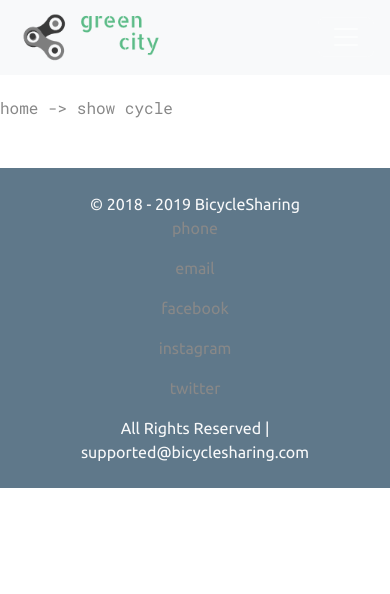
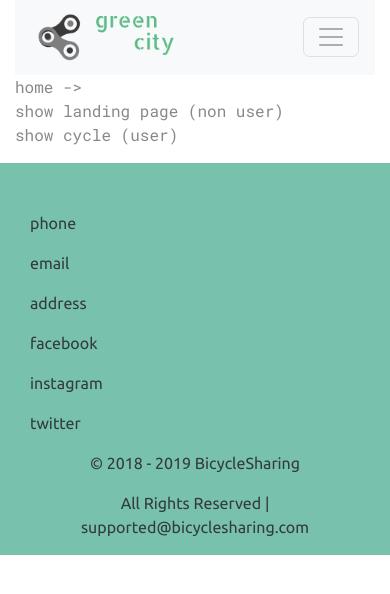
Before and after one commit to anwar-ul-azim/green-city, a Django app: template bicyclesharing/templates/home.html in a window 390 px wide. Shown: the top 594 px of the page. Run offline with Django 3.2, Linux system fonts and the light colour scheme; the template is opened without the code that fills it, so the values that code supplies are empty; some libraries are stand-ins or nearby versions.

Commit message:
basic nav footer work

```diff
--- a/bicyclesharing/static/css/style.css
+++ b/bicyclesharing/static/css/style.css
@@ -1,4 +1,4 @@
-body {
+/* body {
     background: #fafafa;
     color: #333333;
     margin-top: 5rem;
@@ -81,4 +81,4 @@ body {
 
   .account-heading {
     font-size: 2.5rem;
-  }
+  } */
--- a/bicyclesharing/templates/base.html
+++ b/bicyclesharing/templates/base.html
@@ -26,28 +26,21 @@
     </style>
 </head>
 <body>
-  <div class="container-fluid p-0 m-0">
-    <div class="row pt-5">
-      <div class="col-lg-12">
-        <!-- nav bar  -->
-        {% include 'navbar.html' %}
-        </div>
-      </div>
-      <div class="row pt-5">
-        <div class="col-lg-12">
+    <!-- nav bar  -->
+    {% include 'navbar.html' %}
+    <!-- main div -->
+    <div class="container-fluid">
+      <div class="row">
+        <div class="col-md-12">
           <!-- message -->
           {% include 'message.html' %}
           <!-- main content -->
           {% block content %}{% endblock %}
         </div>
       </div>
-      <div class="row pt-5">
-        <div class="col-lg-12">
-          <!-- footer -->
-          {% include 'footer.html' %}
-        </div>
-      </div>
     </div>
+    <!-- footer -->
+    {% include 'footer.html' %}
     <!-- bootstrapcdn links -->
     <script src="https://code.jquery.com/jquery-3.3.1.slim.min.js"
       integrity="sha384-q8i/X+965DzO0rT7abK41JStQIAqVgRVzpbzo5smXKp4YfRvH+8abtTE1Pi6jizo" crossorigin="anonymous"></script>
--- a/bicyclesharing/templates/footer.html
+++ b/bicyclesharing/templates/footer.html
@@ -1,12 +1,23 @@
 <!-- Footer -->
-<footer class="py-4 bg-steel">
-    <div class="container text-center">
-    <p class="m-0 text-center text-light"> &copy; 2018 - {% now "Y" %} BicycleSharing </p>
-    <p>phone</p>
-    <p>email</p>
-    <p>facebook</p>
-    <p>instagram</p>
-    <p>twitter</p>
-    <p class="m-0 text-center text-light"> All Rights Reserved | supported@bicyclesharing.com </p>
+<footer class="container-fluid bg-primary text-dark">
+    <div class="container pt-5 mt-3">
+        <div class="row">
+            <div class="col-md-4">
+                <p>phone</p>
+                <p>email</p>
+                <p>address</p>
+            </div>
+            <div class="col-md-4">
+                <p>facebook</p>
+                <p>instagram</p>
+                <p>twitter</p>
+            </div>
+        </div>
+        <div class="row">
+            <div class="col-md-12 text-center">
+                <p> &copy; 2018 - {% now "Y" %} BicycleSharing </p>
+                <p> All Rights Reserved | supported@bicyclesharing.com </p>
+            </div>
+        </div>
     </div>
 </footer>
--- a/bicyclesharing/templates/home.html
+++ b/bicyclesharing/templates/home.html
@@ -1,16 +1,7 @@
 {% extends 'base.html' %}
 {% block title %}Green City{% endblock %}
 {% block content %}
-home -> show cycle
+home -> <br>
+show landing page (non user)<br>
+show cycle (user)<br>
 {% endblock %}
-    {% comment %} {% for post in posts.all %}
-        <div class="row pt-3" onclick="window.location='{% url 'detail' post.id %}';" style="cursor: pointer;" >
-            <div class="col-2">
-                <img src="{{ post.image.url }}" class="img-fluid" />
-            </div>
-            <div class="col-6">
-                <h1>{{ post.title }}</h1>
-                <p>{{ post.summary }}</p>
-            </div>
-        </div>
-    {% endfor %} {% endcomment %}
--- a/bicyclesharing/templates/message.html
+++ b/bicyclesharing/templates/message.html
@@ -1,6 +1,6 @@
 {% if messages %}
     {% for message in messages %}
-        <div class="alert alert-{{ message.tags }}">
+        <div class="alert alert-info">
             {{ message }}
         </div>
     {% endfor %}
--- a/bicyclesharing/templates/navbar.html
+++ b/bicyclesharing/templates/navbar.html
@@ -1,50 +1,72 @@
 {% load static %}
-<header class="site-header">
-    <nav class="navbar navbar-expand-md navbar-dark bg-light  fixed-top">
-        <div class="container">
-            <a class="navbar-brand" href="{% url 'home' %}">
-                <img src="{% static 'logo.png' %}" height=auto width=150 class="d-inline-block align-top" />
-            </a>
-            <button class="navbar-toggler" type="button" data-toggle="collapse" data-target="#navbarToggle" aria-controls="navbarToggle" aria-expanded="false" aria-label="Toggle navigation"><span class="navbar-toggler-icon"></span>
-            </button>
-            <div class="collapse navbar-collapse" id="navbarToggle">
-                <div class="navbar-nav mr-auto">
-                </div>
-                <!-- Navbar Right Side -->
-                <div class="navbar-nav bg-dark">
-                    <!-- {% if user.is_authenticated %}
-                    <a class="nav-item nav-link" href="{% url 'profile' %}">PROFILE</a>
-                    <a class="nav-link" href="{% url 'pickcycle' %}"> PICK CYCLE </a>
-                    <a class="nav-link" href="{% url 'dropcycle' %}"> DROP CYCLE </a>
-                    <a class="nav-item nav-link" href="{% url 'logout' %}">LOGOUT</a>
-                    {% else %}
-                    <a class="nav-link" href="{% url 'faq' %}"> FAQ </a>
-                    <a class="nav-link" href="{% url 'about' %}"> ABOUT US </a>
-                    <a class="nav-link" href="{% url 'post' %}"> Post </a>
-                    <a class="nav-item nav-link" href="{% url 'login' %}">LOGIN</a>
-                    <a class="nav-item nav-link" href="{% url 'register' %}">REGISTER</a>
-                    {% endif %} -->
-
-                    <!-- for debug mood only -->
-                    <a class="nav-link" href="/admin">admin</a>
-                    <a class="nav-link" href="{% url 'home' %}">home</a>
+<div class="container-fluid">
+    <nav class="navbar navbar-expand-lg navbar-light bg-light">
+        <a class="navbar-brand" href="{% url 'home' %}">
+            <img src="{% static 'logo.png' %}" class="d-inline-block align-top" style="width: 150px; height: auto;" />
+        </a>
+        <button class="navbar-toggler" type="button" data-toggle="collapse" data-target="#navbarTogglerDemo02" aria-controls="navbarTogglerDemo02" aria-expanded="false" aria-label="Toggle navigation">
+        <span class="navbar-toggler-icon"></span>
+        </button>
+        <div class="collapse navbar-collapse" id="navbarTogglerDemo02">
+            <ul class="navbar-nav mr-auto mt-2 mt-lg-0">
+                <li class="nav-item">
+                    <a class="nav-link" href="{% url 'home' %}">HOME</a>
+                </li>
+                <li class="nav-item">
+                    <a class="nav-link" href="/admin">ADMIN</a>
+                </li>
+                <li class="nav-item">
                     <a class="nav-link" href="{% url 'faq' %}">FAQ</a>
+                </li>
+                <li class="nav-item">
                     <a class="nav-link" href="{% url 'about' %}">ABOUT</a>
+                </li>
+                <li class="nav-item">
                     <a class="nav-link" href="{% url 'login' %}">LOGIN</a>
+                </li>
+                <li class="nav-item">
                     <a class="nav-link" href="{% url 'logout' %}">LOGOUT</a>
-                    <a class="nav-link" href="{% url 'register' %}">REGISTER</a>
+                </li>
+                <li class="nav-item">
+                        <a class="nav-link" href="{% url 'register' %}">REGISTER</a>
+                </li>
+                <li class="nav-item">
                     <a class="nav-link" href="{% url 'profile' %}">PROFILE</a>
-                    <a class="nav-link" href="{% url 'post' %}">Post</a>
-                    <a class="nav-link" href="{% url 'createPost' %}">CreatePost</a>
-                    <a class="nav-link" href="/posts/1">detail</a>
-                    <a class="nav-link" href="{% url 'payments' %}">Payments</a>
-                    <a class="nav-link" href="{% url 'balance' %}">balance</a>
-                    <a class="nav-link" href="{% url 'cash' %}">cashinout</a>
-                    <a class="nav-link" href="{% url 'createCycle' %}">Createcycle</a>
+                </li>
+                <li class="nav-item">
+                    <a class="nav-link" href="{% url 'post' %}">POST</a>
+                </li>
+                <li class="nav-item">
+                    <a class="nav-link" href="{% url 'createPost' %}">CREATEPOST</a>
+                </li>
+                <li class="nav-item">
+                    <a class="nav-link" href="/posts/1">DETAILS</a>
+                </li>
+                <li class="nav-item">
+                    <a class="nav-link" href="{% url 'payments' %}">PAYMENTS</a>
+                </li>
+                <li class="nav-item">
+                    <a class="nav-link" href="{% url 'balance' %}">BALANCE</a>
+                </li>
+                <li class="nav-item">
+                    <a class="nav-link" href="{% url 'cash' %}">CASH</a>
+                </li>
+                <li class="nav-item">
+                    <a class="nav-link" href="{% url 'createCycle' %}">CREATECYCLE</a>
+                </li>
+                <li class="nav-item">
+                    <a class="nav-link" href="{% url 'cycleView' %}">CYCLEVIEW</a>
+                </li>
+                <li class="nav-item">
                     <a class="nav-link" href="{% url 'pickcycle' %}">PICK</a>
+                </li>
+                <li class="nav-item">
                     <a class="nav-link" href="{% url 'dropcycle' %}">DROP</a>
-                </div>
-            </div>
+                </li>
+                <!-- {% if user.is_authenticated %}
+                {% else %}
+                {% endif %} -->
+            </ul>
         </div>
     </nav>
-</header>
+</div>
--- /dev/null
+++ b/cycles/templates/cycles/view.html
@@ -0,0 +1,5 @@
+{% extends 'base.html' %}
+{% block title %}Green City | cycle details{% endblock %}
+{% block content %}
+cycle details view
+{% endblock %}
--- a/cycles/urls.py
+++ b/cycles/urls.py
@@ -3,6 +3,7 @@ from . import views
 
 urlpatterns = [
     path('create/', views.create, name='createCycle'),
+    path('detail/', views.cycleView, name='cycleView'),
     path('dropcycle/', views.dropcycle, name='dropcycle'),
     path('pickcycle/', views.pickcycle, name='pickcycle'),
 ]
--- a/cycles/views.py
+++ b/cycles/views.py
@@ -7,8 +7,14 @@ from django.contrib.auth.models import User
 from django.utils import timezone
 import datetime
 
+
 def create(request):
     return render(request, 'cycles/create.html')
+
+
+def cycleView(request):
+    return render(request, 'cycles/view.html')
+
 
 def dropcycle(request):
 #     error = ""
```
